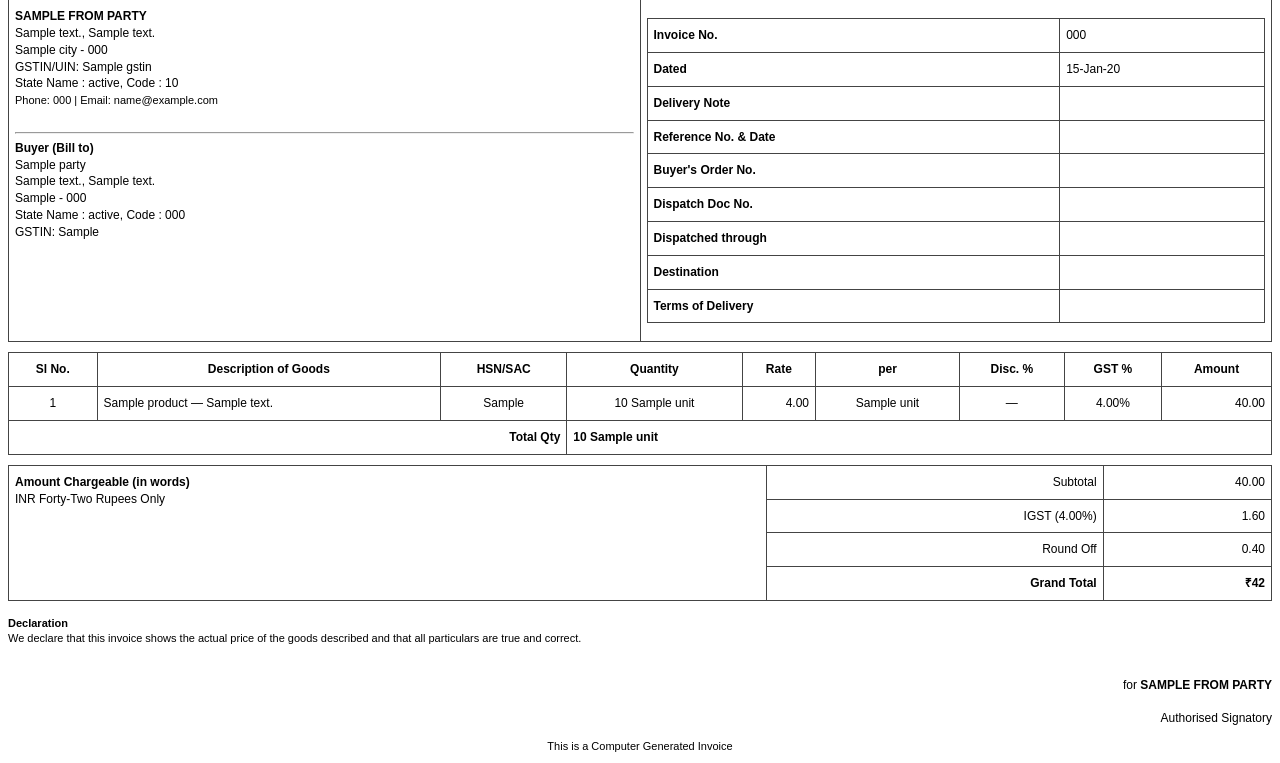
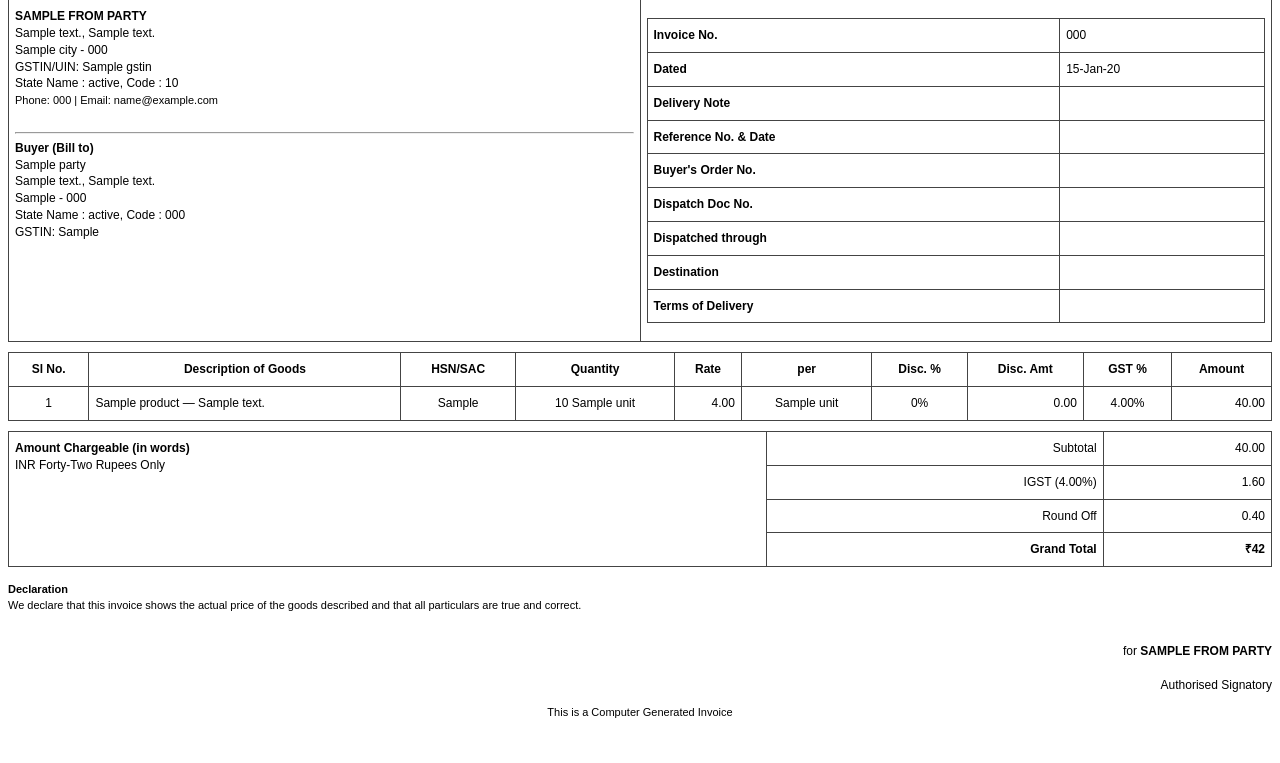
Before and after one commit to Tofik7286/ICON_INVOICE, a Django app: template templates/invoices/pdf_template.html in a window 1280 px wide. Shown: the part 62-825 px from the top of the page. After the commit the page ends 780 px from the top, so only its background shows below. Run offline with Django 5.2, Linux system fonts and the light colour scheme; tables that the repository leaves empty hold one stand-in row (values such as "Sample post"); the template is opened without the code that fills it: values that come from a table or form of the project are taken from there, most other values are stand-ins (such as "Sample title", 1, 10 or a date in 2020).

Commit message:
Fix Discount %

```diff
--- a/templates/invoices/pdf_template.html
+++ b/templates/invoices/pdf_template.html
@@ -74,6 +74,7 @@
         <th>Rate</th>
         <th>per</th>
         <th>Disc. %</th>
+        <th>Disc. Amt</th>
         <th>GST %</th>
         <th>Amount</th>
       </tr>
@@ -95,27 +96,32 @@
         <td class="center">{{ item.quantity|floatformat:0 }} {{ item.unit.label }}</td>
         <td class="right">{{ item.effective_rate|intcomma }}</td>
         <td class="center">{{ item.unit.label }}</td>
+
+        <!-- Discount % -->
         <td class="center">
           {% if item.discount_percent and item.discount_percent|floatformat != '0.00' %}
             {{ item.discount_percent }}%
-          {% else %} —
+          {% else %} 0%
           {% endif %}
         </td>
+
+        <!-- Discount Amt -->
+        <td class="right">
+          {% if item.line_discount_amount %}
+            {{ item.line_discount_amount|intcomma }}
+          {% else %} 0.00
+          {% endif %}
+        </td>
+
+        <!-- GST % -->
         <td class="center">
           {% if item.gst_percent %}
             {{ item.gst_percent }}%
           {% else %} —
           {% endif %}
         </td>
+
         <td class="right">{{ item.line_taxable_amount|intcomma }}</td>
-      </tr>
-      {% endfor %}
-
-      <!-- Total Quantity Row -->
-      {% for unit, qty in invoice.unit_wise_totals.items %}
-      <tr>
-        <td colspan="3" class="right bold">Total Qty</td>
-        <td colspan="6" class="left bold">{{ qty|floatformat:0 }} {{ unit }}</td>
       </tr>
       {% endfor %}
     </tbody>
@@ -131,12 +137,17 @@
       <td class="right">Subtotal</td>
       <td class="right">{{ invoice.taxable_subtotal|intcomma }}</td>
     </tr>
-    {% if invoice.total_discount_amount %}
-    <tr>
-      <td class="right">Discount</td>
-      <td class="right">-{{ invoice.total_discount_amount|intcomma }}</td>
-    </tr>
+      {% if invoice.total_discount_amount %}
+      <tr>
+        <td class="right">
+          Discount{% if invoice.overall_discount_percent and invoice.overall_discount_percent|floatformat != '0.00' %}
+            ({{ invoice.overall_discount_percent }}%)
+          {% endif %}
+        </td>
+        <td class="right">-{{ invoice.total_discount_amount|intcomma }}</td>
+      </tr>
     {% endif %}
+
     {% if invoice.apply_gst %}
     <tr>
       {% if invoice.is_igst %}
@@ -174,7 +185,6 @@
   <div class="signature" style="margin-top:30px; text-align:right;">
     for <b>{{ from_party.name|upper }}</b><br><br>
     Authorised Signatory
-
   </div>
 
   <div class="footer">
```
